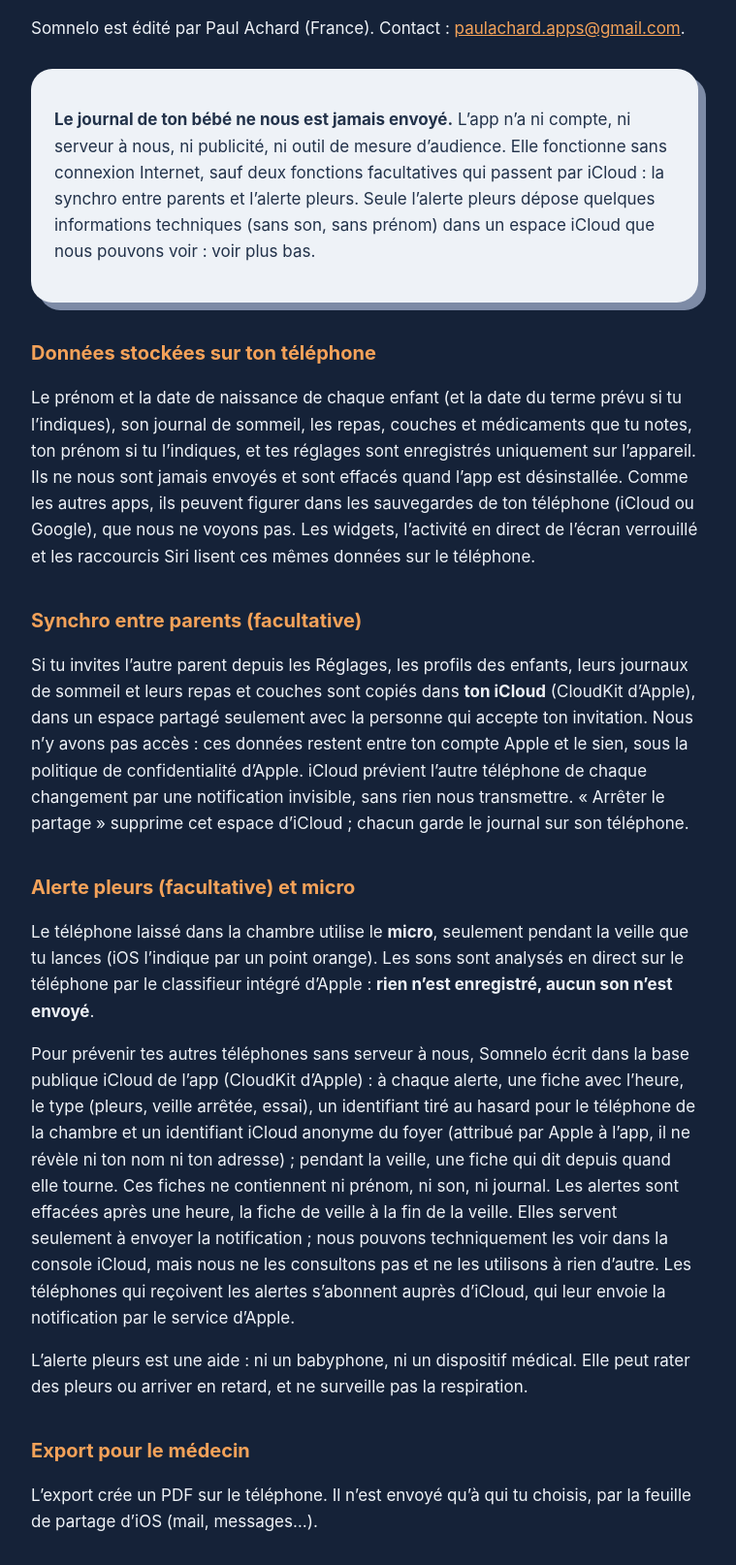
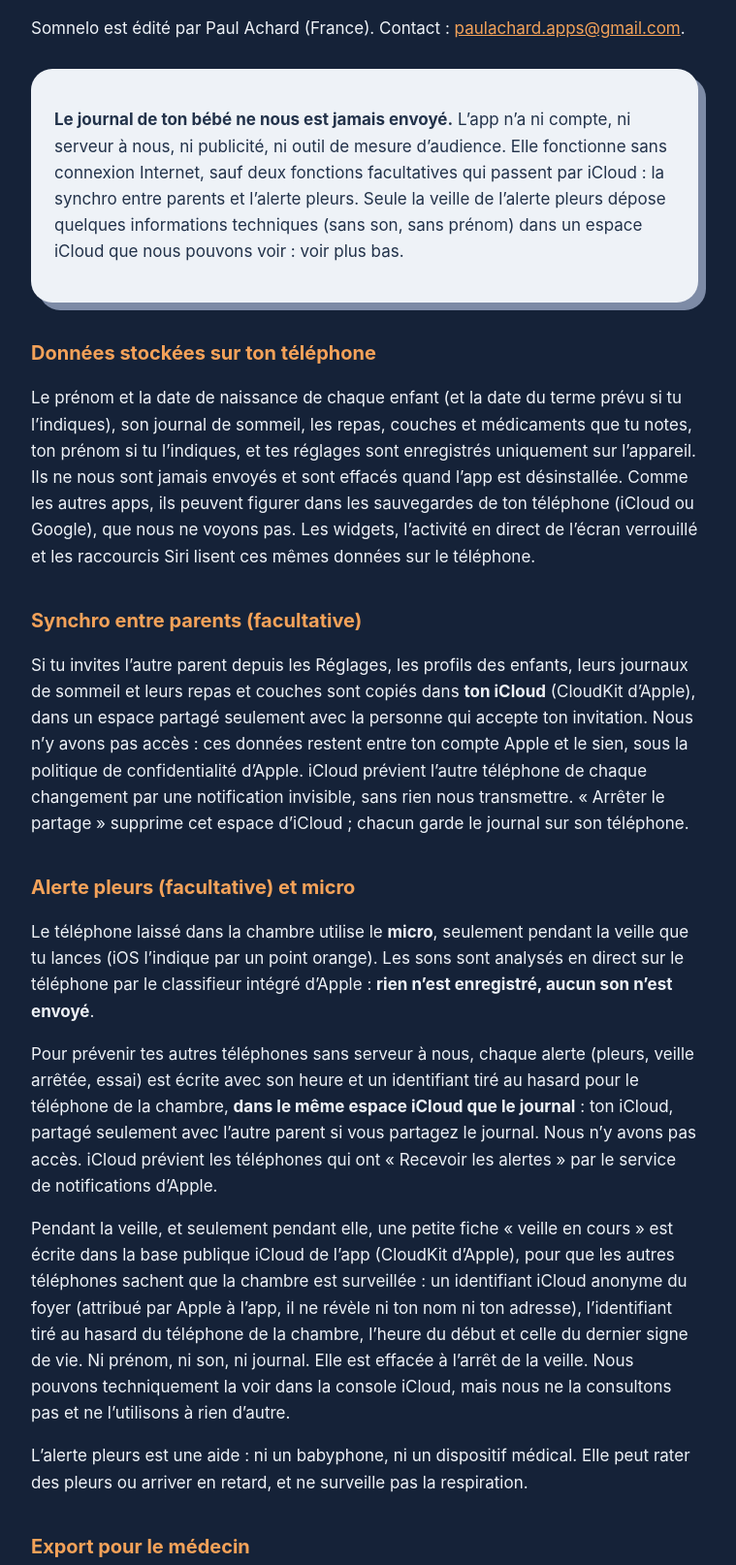
Before and after one commit to paul-achard/paul-achard.github.io, a plain HTML site: page somnelo/confidentialite.html in a window 1280 px wide. Shown: the part 287-1901 px from the top of the page at 97% size, without its empty margins (264-1023 px from the left). Drawn offline with Linux system fonts and the light colour scheme.

Commit message:
Somnelo : confidentialité suivant le nouveau chemin de l’alerte pleurs (#11)
* Somnelo : confidentialité et assistance à jour (alerte pleurs, micro, repas, export)

Co-Authored-By: Claude Opus 5.5 <noreply@anthropic.com>
Claude-Session: https://claude.ai/code/session_01UzVbQHWf33WAe28pqrGfYM

* Somnelo : alertes pleurs dans l’iCloud du journal, seule la veille reste dans la base publique

Co-Authored-By: Claude Opus 5.5 <noreply@anthropic.com>
Claude-Session: https://claude.ai/code/session_01UzVbQHWf33WAe28pqrGfYM

---------

Co-authored-by: Claude <noreply@anthropic.com>

```diff
--- a/somnelo/confidentialite.html
+++ b/somnelo/confidentialite.html
@@ -6,14 +6,15 @@
 <h1>Politique de <span>confidentialité</span></h1>
 <p class="lead">Dernière mise à jour : 20 novembre 2026 (alerte pleurs, repas et couches, sons, export)</p>
 <p>Somnelo est édité par Paul Achard (France). Contact : <a href="mailto:paulachard.apps@gmail.com">paulachard.apps@gmail.com</a>.</p>
-<div class="card"><p><strong>Le journal de ton bébé ne nous est jamais envoyé.</strong> L’app n’a ni compte, ni serveur à nous, ni publicité, ni outil de mesure d’audience. Elle fonctionne sans connexion Internet, sauf deux fonctions facultatives qui passent par iCloud : la synchro entre parents et l’alerte pleurs. Seule l’alerte pleurs dépose quelques informations techniques (sans son, sans prénom) dans un espace iCloud que nous pouvons voir : voir plus bas.</p></div>
+<div class="card"><p><strong>Le journal de ton bébé ne nous est jamais envoyé.</strong> L’app n’a ni compte, ni serveur à nous, ni publicité, ni outil de mesure d’audience. Elle fonctionne sans connexion Internet, sauf deux fonctions facultatives qui passent par iCloud : la synchro entre parents et l’alerte pleurs. Seule la veille de l’alerte pleurs dépose quelques informations techniques (sans son, sans prénom) dans un espace iCloud que nous pouvons voir : voir plus bas.</p></div>
 <h2>Données stockées sur ton téléphone</h2>
 <p>Le prénom et la date de naissance de chaque enfant (et la date du terme prévu si tu l’indiques), son journal de sommeil, les repas, couches et médicaments que tu notes, ton prénom si tu l’indiques, et tes réglages sont enregistrés uniquement sur l’appareil. Ils ne nous sont jamais envoyés et sont effacés quand l’app est désinstallée. Comme les autres apps, ils peuvent figurer dans les sauvegardes de ton téléphone (iCloud ou Google), que nous ne voyons pas. Les widgets, l’activité en direct de l’écran verrouillé et les raccourcis Siri lisent ces mêmes données sur le téléphone.</p>
 <h2>Synchro entre parents (facultative)</h2>
 <p>Si tu invites l’autre parent depuis les Réglages, les profils des enfants, leurs journaux de sommeil et leurs repas et couches sont copiés dans <strong>ton iCloud</strong> (CloudKit d’Apple), dans un espace partagé seulement avec la personne qui accepte ton invitation. Nous n’y avons pas accès : ces données restent entre ton compte Apple et le sien, sous la politique de confidentialité d’Apple. iCloud prévient l’autre téléphone de chaque changement par une notification invisible, sans rien nous transmettre. « Arrêter le partage » supprime cet espace d’iCloud ; chacun garde le journal sur son téléphone.</p>
 <h2>Alerte pleurs (facultative) et micro</h2>
 <p>Le téléphone laissé dans la chambre utilise le <strong>micro</strong>, seulement pendant la veille que tu lances (iOS l’indique par un point orange). Les sons sont analysés en direct sur le téléphone par le classifieur intégré d’Apple : <strong>rien n’est enregistré, aucun son n’est envoyé</strong>.</p>
-<p>Pour prévenir tes autres téléphones sans serveur à nous, Somnelo écrit dans la base publique iCloud de l’app (CloudKit d’Apple) : à chaque alerte, une fiche avec l’heure, le type (pleurs, veille arrêtée, essai), un identifiant tiré au hasard pour le téléphone de la chambre et un identifiant iCloud anonyme du foyer (attribué par Apple à l’app, il ne révèle ni ton nom ni ton adresse) ; pendant la veille, une fiche qui dit depuis quand elle tourne. Ces fiches ne contiennent ni prénom, ni son, ni journal. Les alertes sont effacées après une heure, la fiche de veille à la fin de la veille. Elles servent seulement à envoyer la notification ; nous pouvons techniquement les voir dans la console iCloud, mais nous ne les consultons pas et ne les utilisons à rien d’autre. Les téléphones qui reçoivent les alertes s’abonnent auprès d’iCloud, qui leur envoie la notification par le service d’Apple.</p>
+<p>Pour prévenir tes autres téléphones sans serveur à nous, chaque alerte (pleurs, veille arrêtée, essai) est écrite avec son heure et un identifiant tiré au hasard pour le téléphone de la chambre, <strong>dans le même espace iCloud que le journal</strong> : ton iCloud, partagé seulement avec l’autre parent si vous partagez le journal. Nous n’y avons pas accès. iCloud prévient les téléphones qui ont « Recevoir les alertes » par le service de notifications d’Apple.</p>
+<p>Pendant la veille, et seulement pendant elle, une petite fiche « veille en cours » est écrite dans la base publique iCloud de l’app (CloudKit d’Apple), pour que les autres téléphones sachent que la chambre est surveillée : un identifiant iCloud anonyme du foyer (attribué par Apple à l’app, il ne révèle ni ton nom ni ton adresse), l’identifiant tiré au hasard du téléphone de la chambre, l’heure du début et celle du dernier signe de vie. Ni prénom, ni son, ni journal. Elle est effacée à l’arrêt de la veille. Nous pouvons techniquement la voir dans la console iCloud, mais nous ne la consultons pas et ne l’utilisons à rien d’autre.</p>
 <p>L’alerte pleurs est une aide : ni un babyphone, ni un dispositif médical. Elle peut rater des pleurs ou arriver en retard, et ne surveille pas la respiration.</p>
 <h2>Export pour le médecin</h2>
 <p>L’export crée un PDF sur le téléphone. Il n’est envoyé qu’à qui tu choisis, par la feuille de partage d’iOS (mail, messages…).</p>
@@ -26,7 +27,7 @@
 <h2>Mineurs</h2>
 <p>Somnelo s’adresse aux parents. Les informations sur l’enfant restent sur le téléphone (et dans l’iCloud des parents s’ils activent la synchro) : nous ne recevons aucune donnée concernant un mineur.</p>
 <h2>Tes droits</h2>
-<p>Nous ne détenons rien qui permette de t’identifier : désinstaller l’app efface tout ce qui est sur le téléphone, « Arrêter le partage » efface la copie iCloud, et les fiches de l’alerte pleurs s’effacent d’elles-mêmes. Pour toute question ou demande : <a href="mailto:paulachard.apps@gmail.com">paulachard.apps@gmail.com</a>.</p>
+<p>Nous ne détenons rien qui permette de t’identifier : désinstaller l’app efface tout ce qui est sur le téléphone, « Arrêter le partage » efface la copie iCloud, et la fiche de veille s’efface à l’arrêt de la veille. Pour toute question ou demande : <a href="mailto:paulachard.apps@gmail.com">paulachard.apps@gmail.com</a>.</p>
 <h2>Modifications</h2>
 <p>Toute modification de cette politique sera publiée sur cette page, notamment à l’arrivée d’une nouvelle fonction.</p>
 <footer><a href="./">Assistance Somnelo</a> · © 2026 Paul Achard</footer>
```
